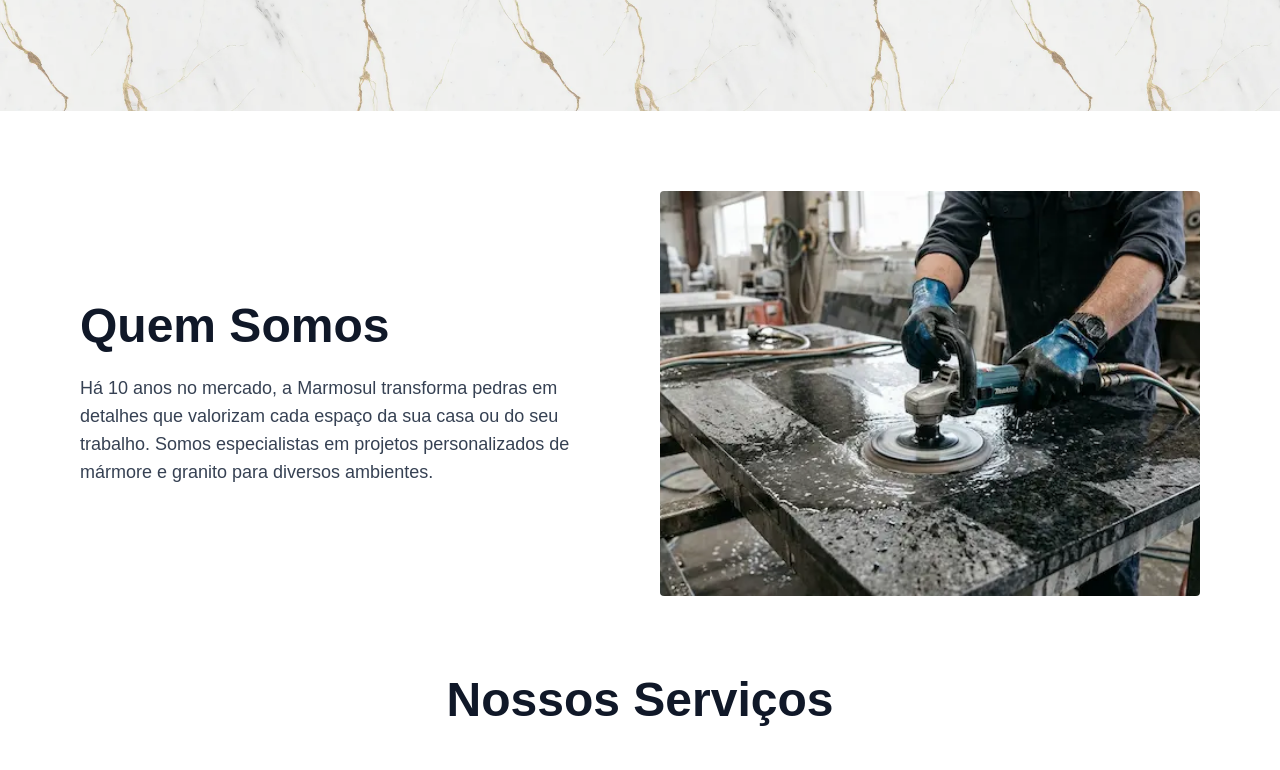
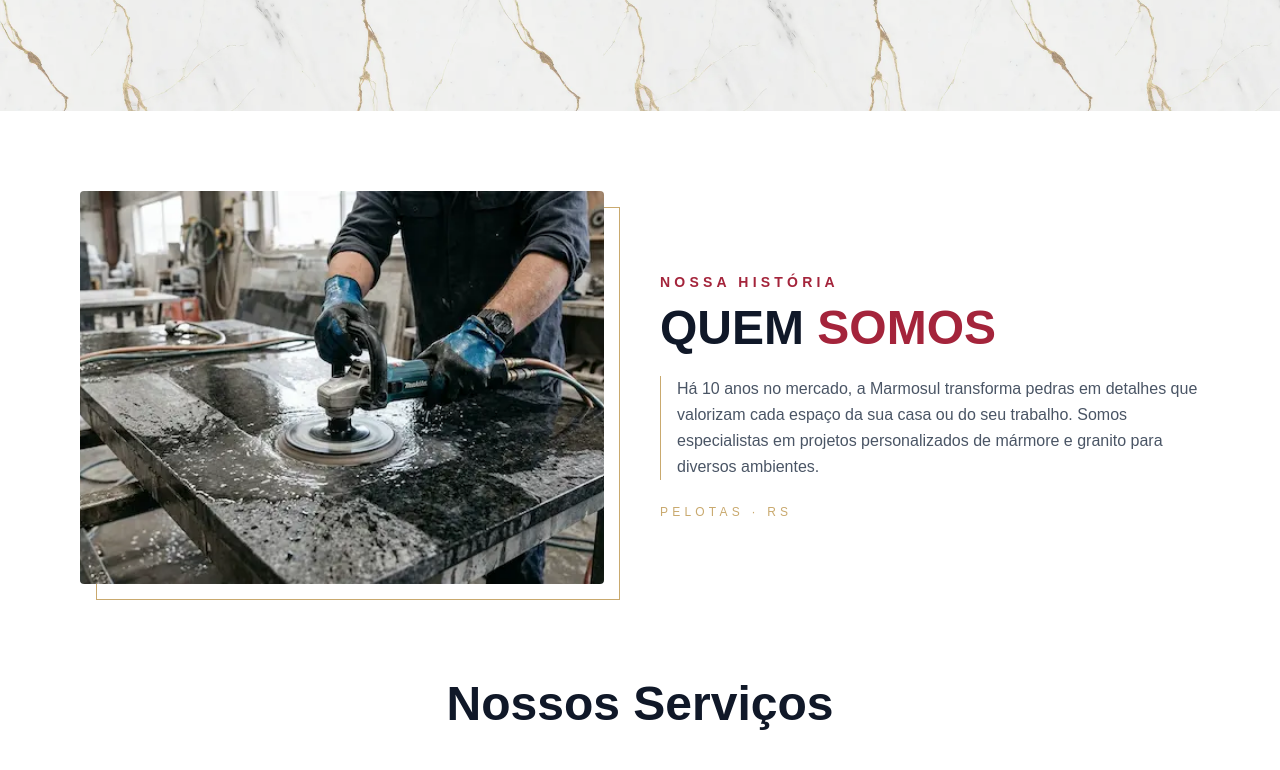
Before and after one commit to PedroKruger1992/marmosul-site-v4, a React (Vite) app: page / in a window 1280 px wide. Shown: the part 689-1459 px from the top of the page. Built offline with nearby package versions, Linux system fonts and the light colour scheme.

Commit message:
feat: quem somos no estilo galeria (#6)

```diff
--- a/src/components/QuemSomos.jsx
+++ b/src/components/QuemSomos.jsx
@@ -5,11 +5,16 @@ const QuemSomos = () => {
   return (
     <section id="quem-somos" className="scroll-mt-24 bg-white">
         <div className="max-w-6xl mx-auto px-4 pt-16 pb-8 md:pt-20 md:pb-10 grid gap-10 md:grid-cols-2 items-center">
+          <div className="relative pr-4 pb-4">
+            <div aria-hidden="true" className="absolute top-4 left-4 right-0 bottom-0 border border-dourado" />
+            <img src={artesao1200} srcSet={`${artesao640} 640w, ${artesao800} 800w, ${artesao1200} 1200w`} sizes="(min-width: 1152px) 560px, (min-width: 768px) 50vw, 100vw" width="1200" height="900" loading="lazy" alt="Oficina da Marmosul com máquina de corte de pedra" className="w-full aspect-[4/3] object-cover rounded relative" />
+          </div>
           <div>
-            <h2 className="text-4xl md:text-5xl font-bold text-gray-900">Quem Somos</h2>
-            <p className="mt-6 text-lg text-gray-700">Há 10 anos no mercado, a Marmosul transforma pedras em detalhes que valorizam cada espaço da sua casa ou do seu trabalho. Somos especialistas em projetos personalizados de mármore e granito para diversos ambientes.</p>
+            <p className="text-sm font-semibold uppercase tracking-[0.3em] text-vermelho">Nossa história</p>
+            <h2 className="mt-3 text-4xl font-bold uppercase text-gray-900 md:text-5xl">Quem <span className="text-vermelho">Somos</span></h2>
+            <p className="mt-6 border-l border-dourado pl-4 leading-relaxed text-gray-600">Há 10 anos no mercado, a Marmosul transforma pedras em detalhes que valorizam cada espaço da sua casa ou do seu trabalho. Somos especialistas em projetos personalizados de mármore e granito para diversos ambientes.</p>
+            <p className="mt-6 text-xs uppercase tracking-[0.35em] text-dourado">Pelotas · RS</p>
           </div>
-          <img src={artesao1200}   srcSet={`${artesao640} 640w, ${artesao800} 800w, ${artesao1200} 1200w`} sizes="(min-width: 1152px) 560px, (min-width: 768px) 50vw, 100vw" width="1200" height="900" loading="lazy" alt="Oficina da Marmosul com máquina de corte de pedra" className="w-full aspect-[4/3] object-cover rounded" />
         </div>
     </section>
   );
```
